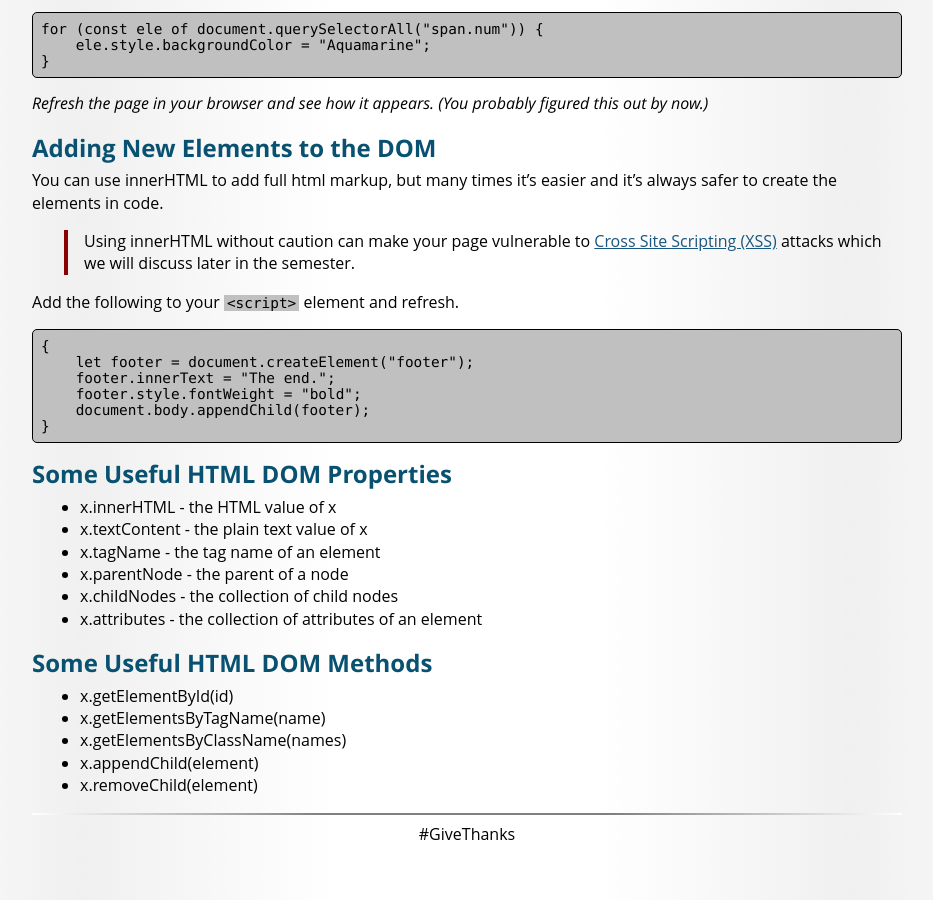
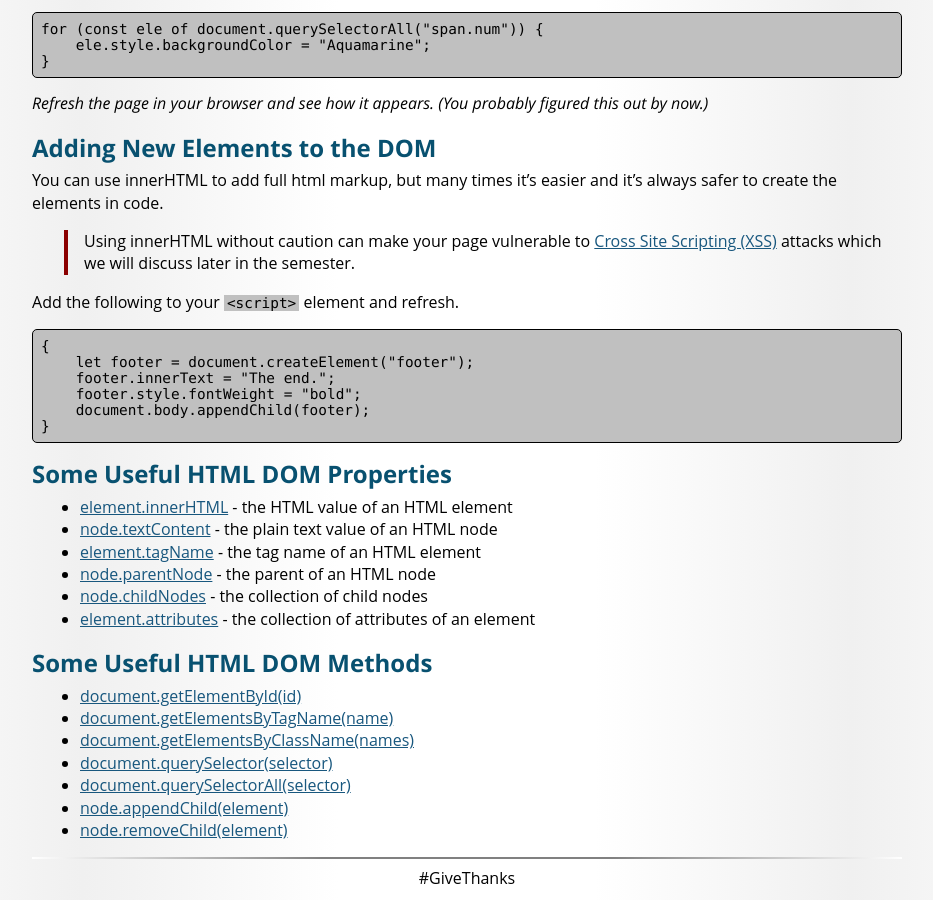
Before and after one commit to BYU-ITC-210/BYU-ITC-210.github.io, a Jekyll site: the page built from walkthrough/JsAndDom.md, in a window 1280 px wide and 900 px high, scrolled down 2947 px. Shown: the whole window, without its empty margins (173-1106 px from the left). Built offline with Jekyll 4.4.1, drawn with Linux system fonts in a browser that asks for light colours; some web fonts are replaced; before the commit the page ends 3802 px from its top, so only the background shows below that.

Commit message:
Update Dom Walkthrough Links

```diff
--- a/walkthrough/JsAndDom.md
+++ b/walkthrough/JsAndDom.md
@@ -165,16 +165,18 @@ Add the following to your `<script>` element and refresh.
 
 ## Some Useful HTML DOM Properties
 
-* x.innerHTML - the HTML value of x
-* x.textContent - the plain text value of x
-* x.tagName - the tag name of an element
-* x.parentNode - the parent of a node
-* x.childNodes - the collection of child nodes
-* x.attributes - the collection of attributes of an element
+* [element.innerHTML](https://developer.mozilla.org/en-US/docs/Web/API/Element/innerHTML) - the HTML value of an HTML element
+* [node.textContent](https://developer.mozilla.org/en-US/docs/Web/API/Node/textContent) - the plain text value of an HTML node
+* [element.tagName](https://developer.mozilla.org/en-US/docs/Web/API/Element/tagName) - the tag name of an HTML element
+* [node.parentNode](https://developer.mozilla.org/en-US/docs/Web/API/Node/parentNode) - the parent of an HTML node
+* [node.childNodes](https://developer.mozilla.org/en-US/docs/Web/API/Node/childNodes) - the collection of child nodes
+* [element.attributes](https://developer.mozilla.org/en-US/docs/Web/API/Element/attributes) - the collection of attributes of an element
 
 ## Some Useful HTML DOM Methods
-* x.getElementById(id)
-* x.getElementsByTagName(name)
-* x.getElementsByClassName(names)
-* x.appendChild(element)
-* x.removeChild(element)
+* [document.getElementById(id)](https://developer.mozilla.org/en-US/docs/Web/API/Document/getElementById)
+* [document.getElementsByTagName(name)](https://developer.mozilla.org/en-US/docs/Web/API/Document/getElementsByTagName)
+* [document.getElementsByClassName(names)](https://developer.mozilla.org/en-US/docs/Web/API/Document/getElementsByClassName)
+* [document.querySelector(selector)](https://developer.mozilla.org/en-US/docs/Web/API/Document/querySelector)
+* [document.querySelectorAll(selector)](https://developer.mozilla.org/en-US/docs/Web/API/Document/querySelectorAll)
+* [node.appendChild(element)](https://developer.mozilla.org/en-US/docs/Web/API/Node/appendChild)
+* [node.removeChild(element)](https://developer.mozilla.org/en-US/docs/Web/API/Node/removeChild)
```
Also changed, not shown: images/DomTree.png (deleted).
